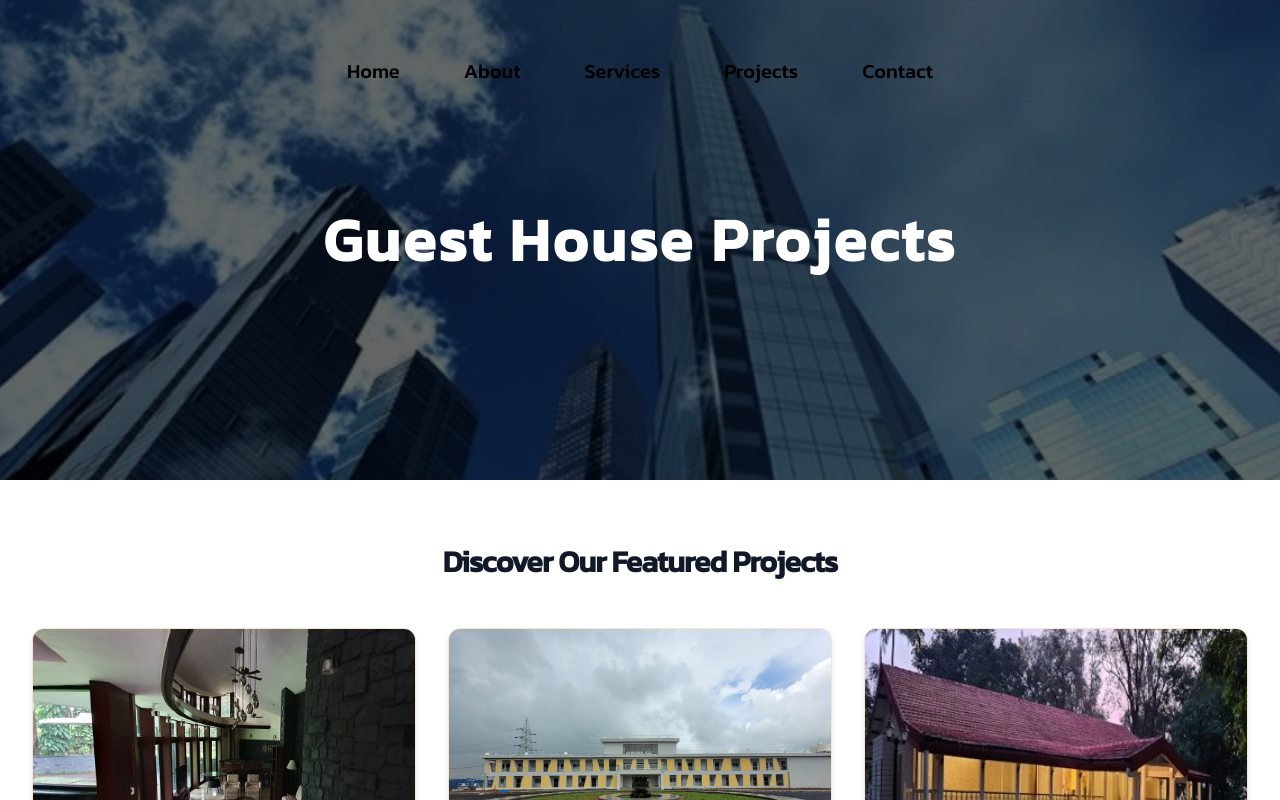
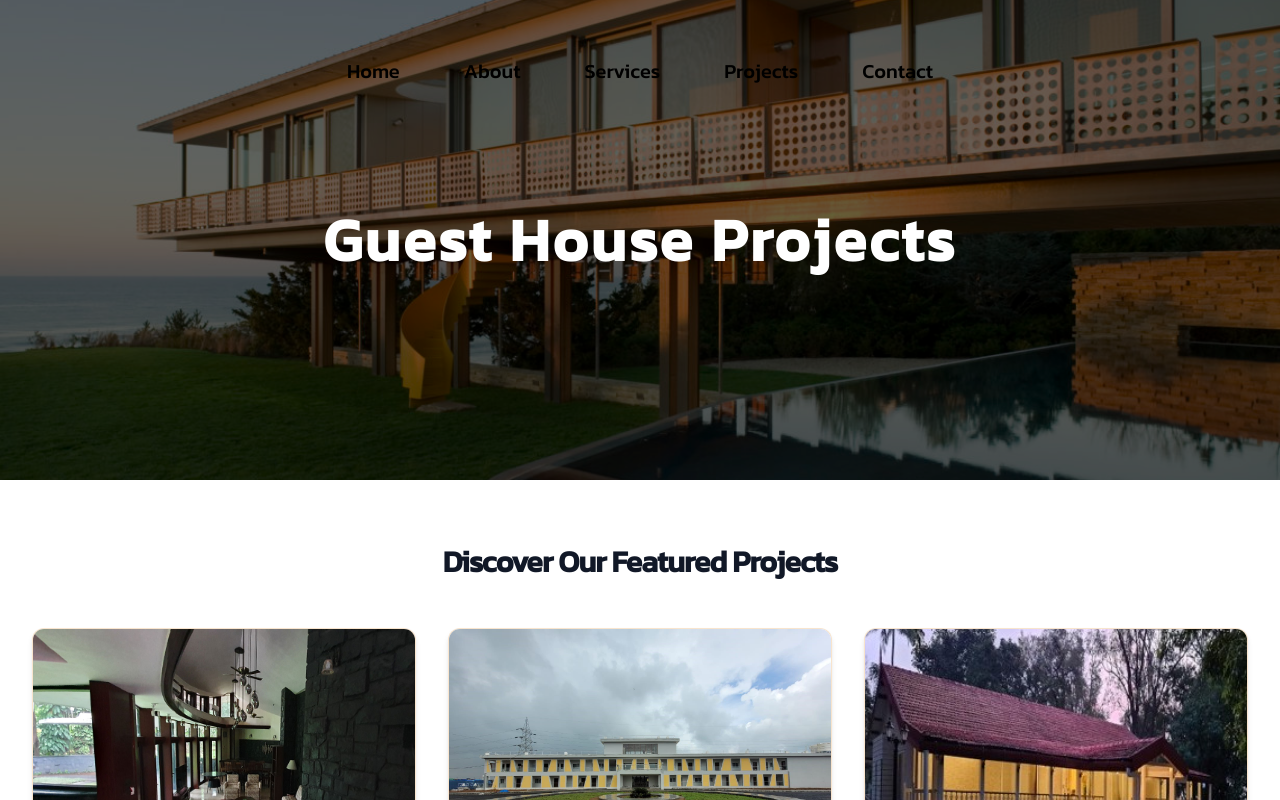
Before and after one commit to AkshayKalamkarr/supremeinfrastructure, a Next.js app: page /project/guesthouse in a window 1280 px wide. Shown: the top 800 px of the page. Built offline with nearby package versions, Linux system fonts and the light colour scheme.

Commit message:
residencial wallpaper and guest house wallpaper image added

```diff
--- a/app/project/guesthouse/page.jsx
+++ b/app/project/guesthouse/page.jsx
@@ -56,7 +56,7 @@ const GuestProject = () => {
       {/* Hero Section */}
       <div className="relative h-[30vh] sm:h-[40vh] md:h-[50vh] lg:h-[60vh] flex items-center justify-center">
         <Image
-          src="/images/projects/commercialBackgroundWallpaper.jpeg"
+          src="/images/home/guestHouse.jpg"
           alt="Guest House Projects Background"
           fill
           priority
--- a/app/project/residencialprojects/page.jsx
+++ b/app/project/residencialprojects/page.jsx
@@ -67,7 +67,7 @@ const HeroSection = () => (
   <div className="relative w-full">
     <div className="absolute inset-0">
       <Image
-        src="/images/projects/commercialBackgroundWallpaper.jpeg"
+        src="/images/projects/residencialBackgroundWallpaper.jpg"
         alt="Residential Projects Background"
         fill
         priority
```
